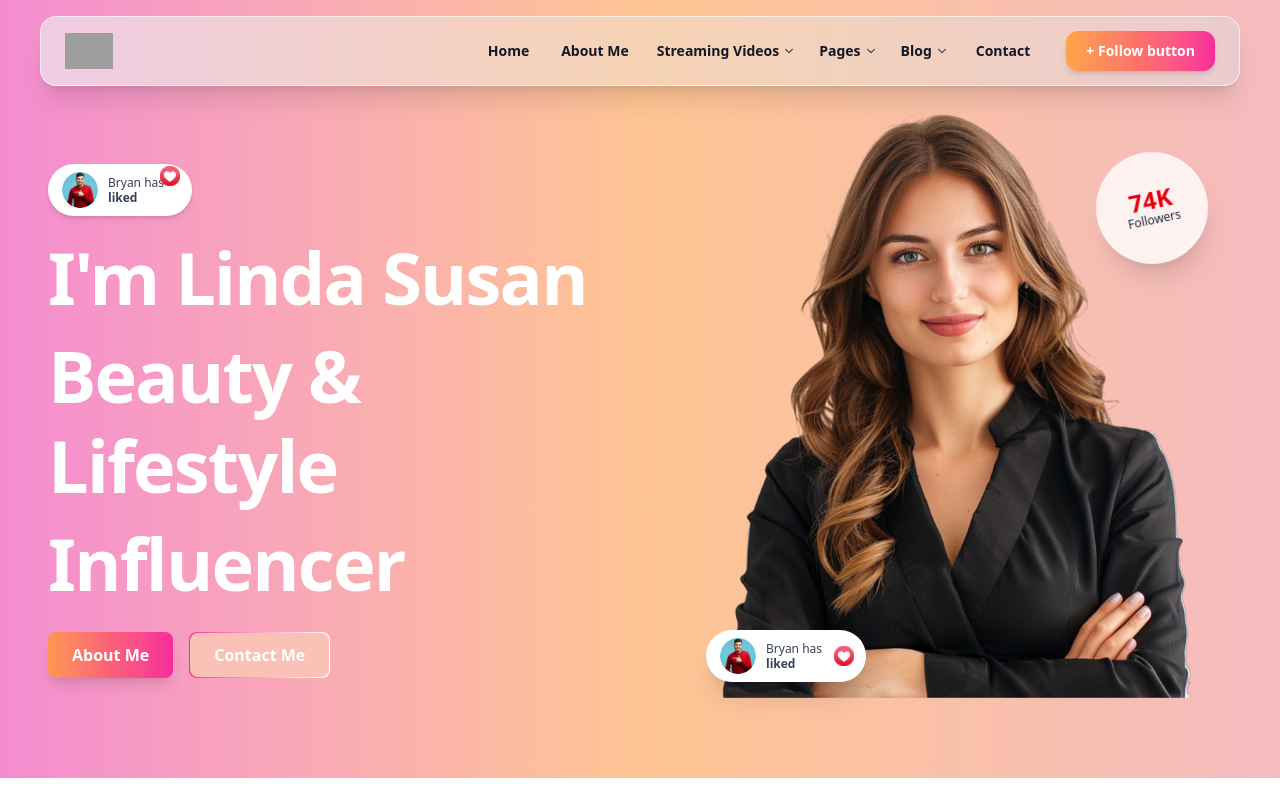
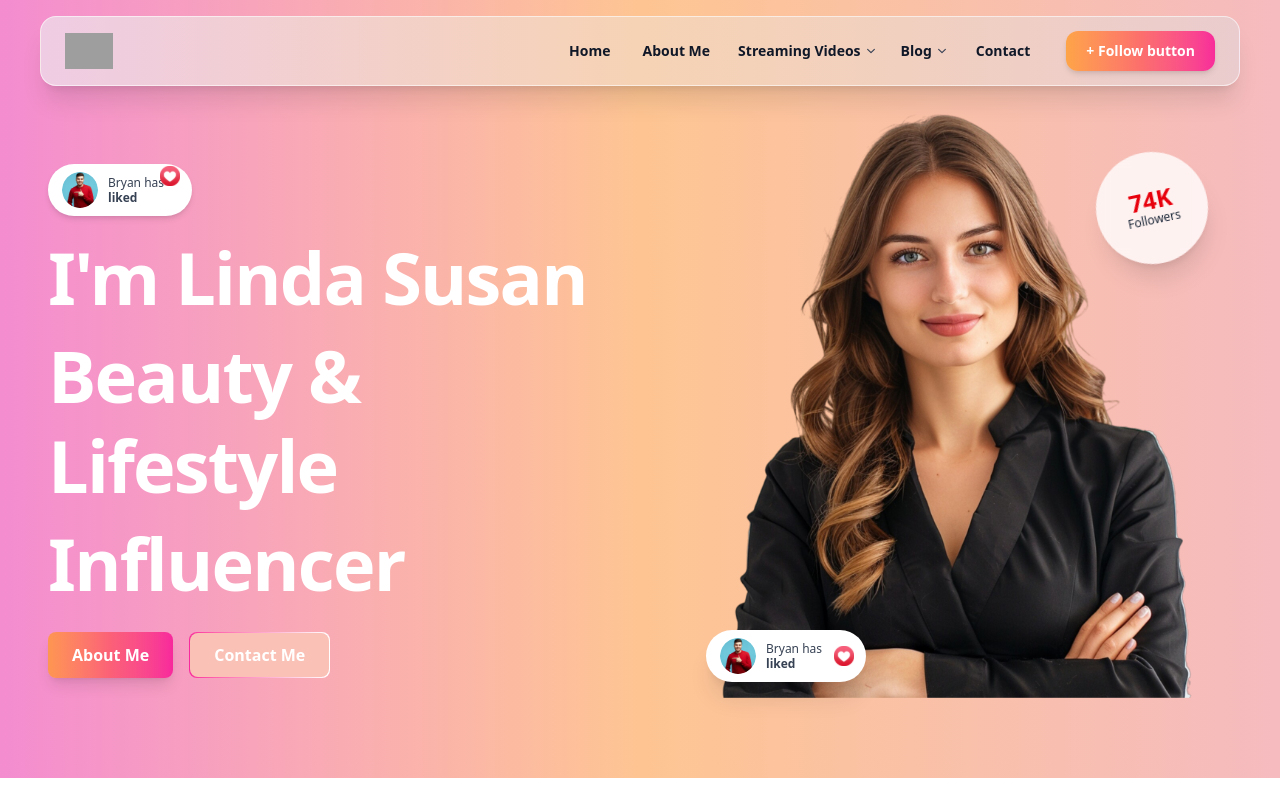
Before and after one commit to 03shayaba/CI-CD-Pipeline-with-forntend-only, a React (Vite) app: page / in a window 1280 px wide. Shown: the top 800 px of the page. Built offline with nearby package versions, Linux system fonts and the light colour scheme; grey boxes are pictures that could not be loaded.

Commit message:
Fix Netlify SPA routing 404 issue

```diff
--- a/src/Components/Navbar.jsx
+++ b/src/Components/Navbar.jsx
@@ -56,23 +56,6 @@ const Navbar = () => {
               </div>
             </li>
 
-            {/* Pages Dropdown */}
-            <li className="relative group py-2 cursor-pointer">
-              <span className="hover:text-red-500 transition-colors flex items-center gap-1">
-                Pages <IoChevronDown className="text-xs text-gray-700 group-hover:rotate-180 transition-transform duration-200" />
-              </span>
-              <div className="absolute left-0 top-full pt-1 hidden group-hover:block z-50">
-                <ul className="bg-white text-gray-800 rounded-xl shadow-2xl border border-gray-100 py-2 w-44 overflow-hidden animate-fadeIn">
-                  <li>
-                    <a href="/signuppages" className="block px-4 py-2.5 hover:bg-pink-50 hover:text-pink-600 font-medium text-xs xl:text-sm transition">Sign Up</a>
-                  </li>
-                  <hr className="border-gray-100 my-0.5" />
-                  <li>
-                    <a href="/signinpage" className="block px-4 py-2.5 hover:bg-pink-50 hover:text-pink-600 font-medium text-xs xl:text-sm transition">Sign In</a>
-                  </li>
-                </ul>
-              </div>
-            </li>
 
             {/* Blog Dropdown */}
             <li className="relative group py-2 cursor-pointer">
@@ -145,22 +128,6 @@ const Navbar = () => {
               )}
             </li>
 
-            {/* Mobile Submenu: Pages */}
-            <li>
-              <button
-                onClick={() => toggleSubmenu('pages')}
-                className="w-full flex justify-between items-center py-2.5 px-4 rounded-xl hover:bg-pink-50 hover:text-pink-600 transition text-left"
-              >
-                <span>Pages</span>
-                <IoChevronDown className={`transition-transform duration-200 ${openSubmenu === 'pages' ? 'rotate-180' : ''}`} />
-              </button>
-              {openSubmenu === 'pages' && (
-                <ul className="pl-4 mt-1 space-y-1 bg-gray-50 rounded-xl p-2 font-normal text-xs text-gray-700">
-                  <li><a href="/signuppages" className="block py-2 px-3 hover:text-pink-600 rounded-lg">Sign Up</a></li>
-                  <li><a href="/signinpage" className="block py-2 px-3 hover:text-pink-600 rounded-lg">Sign In</a></li>
-                </ul>
-              )}
-            </li>
 
             {/* Mobile Submenu: Blog */}
             <li>
```
